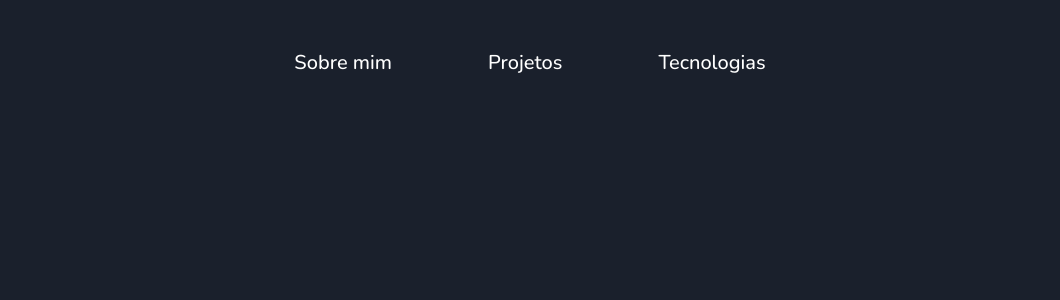
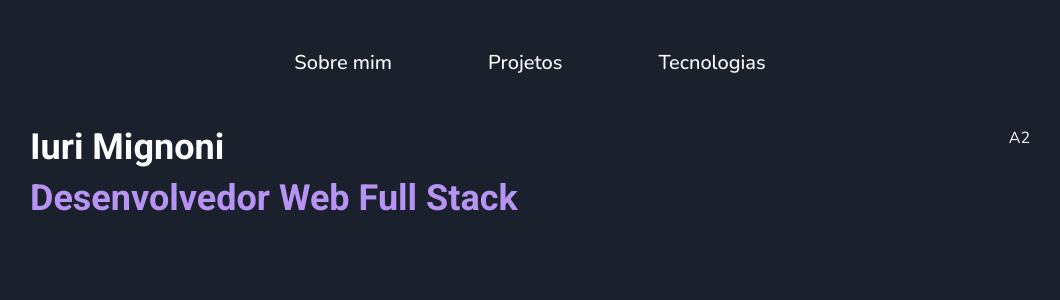
Before and after one commit to mignnoni/personal-portfolio, a React (Vite) app: page / in a window 1280 px wide. Shown: the top 300 px of the page, without its empty margins (110-1170 px from the left). Built offline with nearby package versions, Linux system fonts and the light colour scheme.

Commit message:
home page

```diff
--- a/src/layouts/DefaultLayout.tsx
+++ b/src/layouts/DefaultLayout.tsx
@@ -5,9 +5,9 @@ import { Outlet } from "react-router-dom";
 export function DefaultLayout() {
     return (
         <Flex minH={'100vh'} minW={'100vw'}>
-            <Flex w="100%" my={12} minW={1200} mx="auto" maxW={1200} align={'center'} flexDir={'column'}>
+            <Flex w="100%" my={12} minW={1000} mx="auto" maxW={1000} align={'center'} flexDir={'column'}>
                 <Header />
-                {/* <Outlet /> */}
+                <Outlet />
             </Flex>
         </Flex>
     )
--- a/src/pages/Home.tsx
+++ b/src/pages/Home.tsx
@@ -1,9 +1,15 @@
-import { Box } from "@chakra-ui/react";
+import { Flex, Heading, Stack } from "@chakra-ui/react";
 
 export function Home() {
     return (
-        <Box w={"full"} bgColor={'gray.100'}>
-            Hello World
-        </Box>
+        <Flex w={"full"} justify={'space-between'} mt={12}>
+            <Stack>
+                <Heading as='h1'>Iuri Mignoni</Heading>
+                <Heading as='h2' color={'purple.300'}>Desenvolvedor Web Full Stack</Heading>
+            </Stack>
+            <Flex>
+                A2
+            </Flex>
+        </Flex>
     );
 }
```
